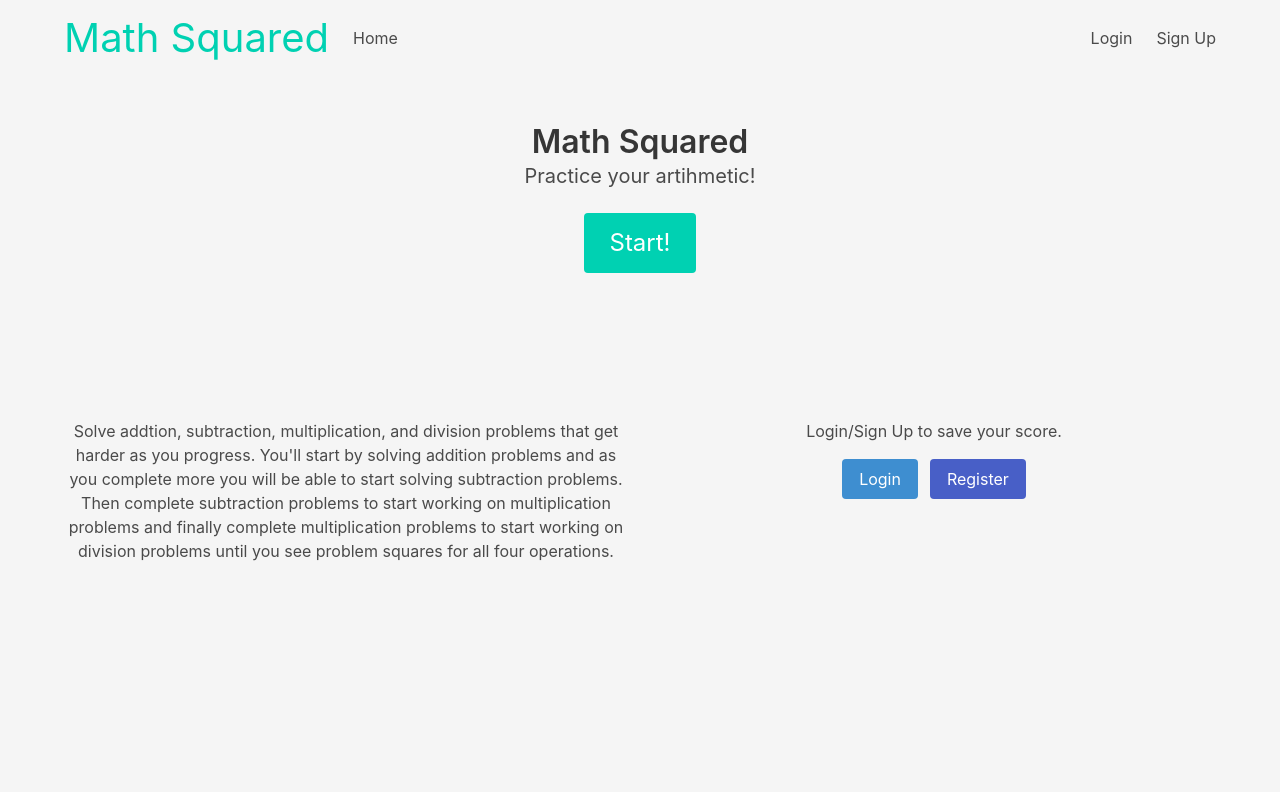
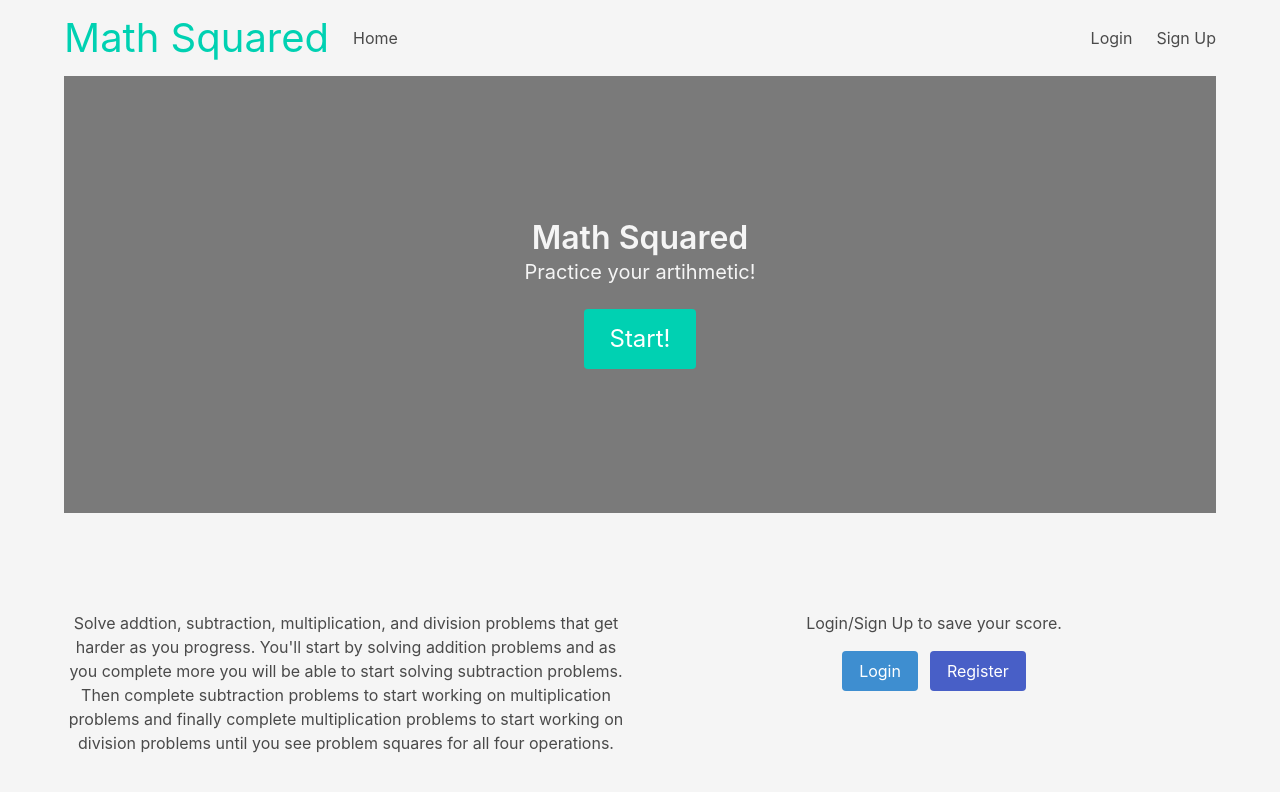
Before and after one commit to quentinikeno/Springboard-SEC-Capstone-2, a React (Create React App) app in the folder frontend/: page / in a window 1280 px wide. Shown: the top 792 px of the page. Built offline with nearby package versions, Linux system fonts and the light colour scheme; no server answers.

Commit message:
Change size and background for hero.

```diff
--- a/frontend/src/home/Home.js
+++ b/frontend/src/home/Home.js
@@ -3,11 +3,11 @@ import { Link } from "react-router-dom";
 const Home = () => {
 	return (
 		<div className="has-text-centered">
-			<section className="hero">
-				<div className="hero-body">
+			<section className="hero is-medium has-background-grey">
+				<div className="hero-body ">
 					<div className="container">
-						<h1 className="title">Math Squared</h1>
-						<p className="subtitle">Practice your artihmetic!</p>
+						<h1 className="title has-text-white-ter">Math Squared</h1>
+						<p className="subtitle has-text-white-ter">Practice your artihmetic!</p>
 
 						<Link to="/game">
 							<div className="button is-primary is-large">
```
